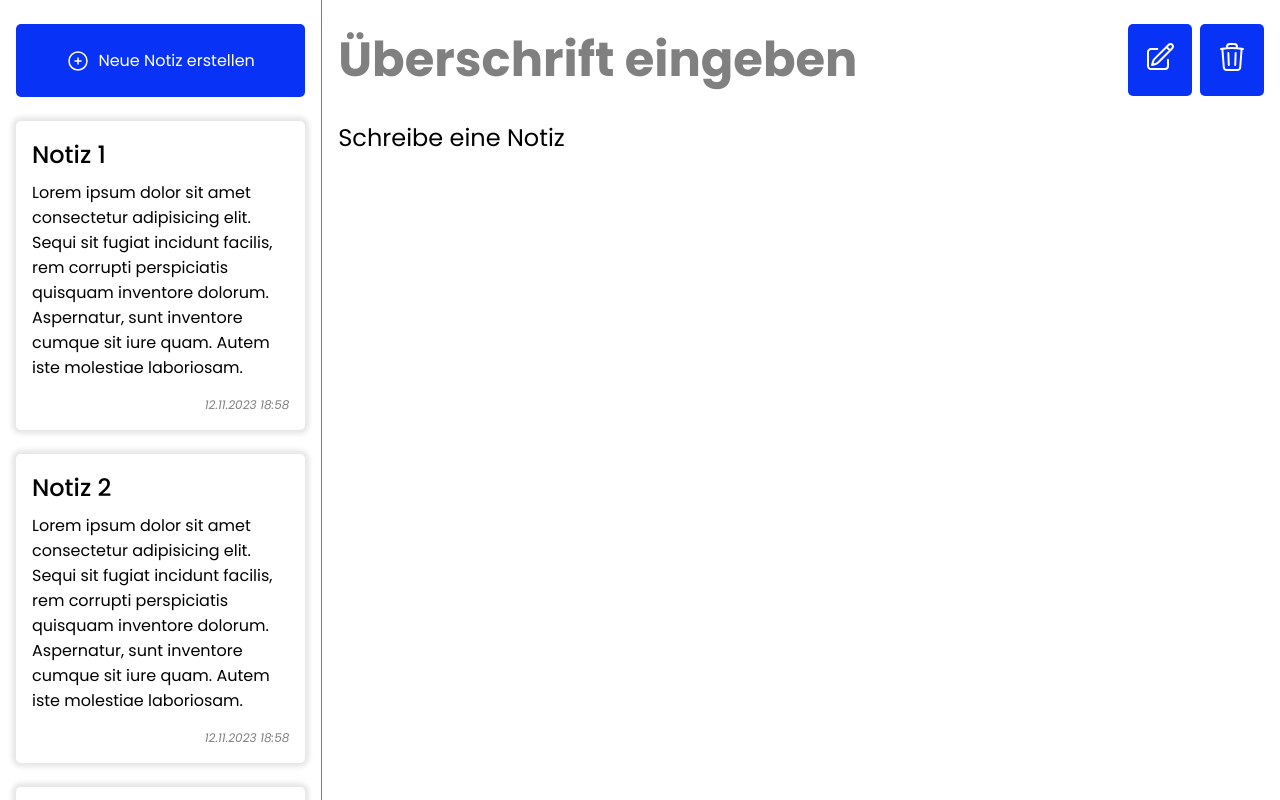
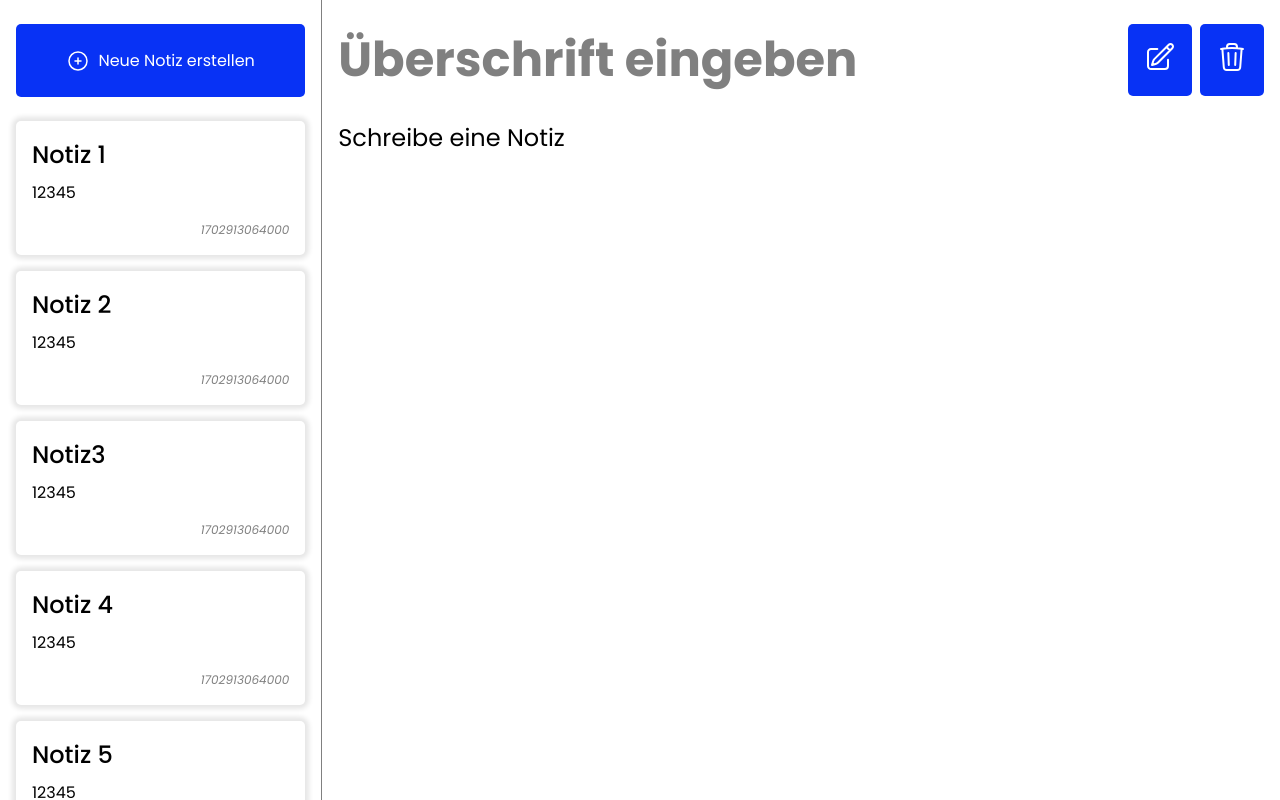
Before and after one commit to harmsi79/Notiz-App, a plain HTML site: page index.html in a window 1280 px wide. Drawn offline with Linux system fonts and the light colour scheme.

Commit message:
fuction displayNotesList

```diff
--- a/app.js
+++ b/app.js
@@ -0,0 +1,57 @@
+const notesListEl = document.querySelector(".notes-list");
+
+notesListEl.innerHTML = "Hallo 123";
+
+const MOCK_NOTES = [
+  {
+    id: 1,
+    title: "Notiz 1",
+    content: "12345",
+    lastUpdated: new Date().getTime(),
+  },
+  {
+    id: 2,
+    title: "Notiz 2",
+    content: "12345",
+    lastUpdated: new Date().getTime(),
+  },
+  {
+    id: 3,
+    title: "Notiz3",
+    content: "12345",
+    lastUpdated: new Date().getTime(),
+  },
+  {
+    id: 4,
+    title: "Notiz 4",
+    content: "12345",
+    lastUpdated: new Date().getTime(),
+  },
+  {
+    id: 5,
+    title: "Notiz 5",
+    content: "12345",
+    lastUpdated: new Date().getTime(),
+  },
+];
+
+function displayNotesList() {
+  const notes = MOCK_NOTES;
+
+  let html = "";
+
+  notes.forEach((note) => {
+    html += `
+        <div class="note-entry" data-id="${note.id}">
+         <div class="note-title">${note.title}</div>
+            <div class="note-teaser">
+            ${note.content}
+         </div>
+         <div class="note-date">${note.lastUpdated}</div>
+         </div>`;
+  });
+
+  notesListEl.innerHTML = html;
+}
+
+displayNotesList();
--- a/index.html
+++ b/index.html
@@ -31,30 +31,6 @@
         <div class="notes-list">
           <div class="note-entry">
             <div class="note-title">Notiz 1</div>
-            <div class="note-teaser">
-              Lorem ipsum dolor sit amet consectetur adipisicing elit. Sequi sit
-              fugiat incidunt facilis, rem corrupti perspiciatis quisquam
-              inventore dolorum. Aspernatur, sunt inventore cumque sit iure
-              quam. Autem iste molestiae laboriosam.
-            </div>
-            <div class="note-date">12.11.2023 18:58</div>
-          </div>
-        </div>
-        <div class="notes-list">
-          <div class="note-entry">
-            <div class="note-title">Notiz 2</div>
-            <div class="note-teaser">
-              Lorem ipsum dolor sit amet consectetur adipisicing elit. Sequi sit
-              fugiat incidunt facilis, rem corrupti perspiciatis quisquam
-              inventore dolorum. Aspernatur, sunt inventore cumque sit iure
-              quam. Autem iste molestiae laboriosam.
-            </div>
-            <div class="note-date">12.11.2023 18:58</div>
-          </div>
-        </div>
-        <div class="notes-list">
-          <div class="note-entry">
-            <div class="note-title">Notiz 3</div>
             <div class="note-teaser">
               Lorem ipsum dolor sit amet consectetur adipisicing elit. Sequi sit
               fugiat incidunt facilis, rem corrupti perspiciatis quisquam
```
